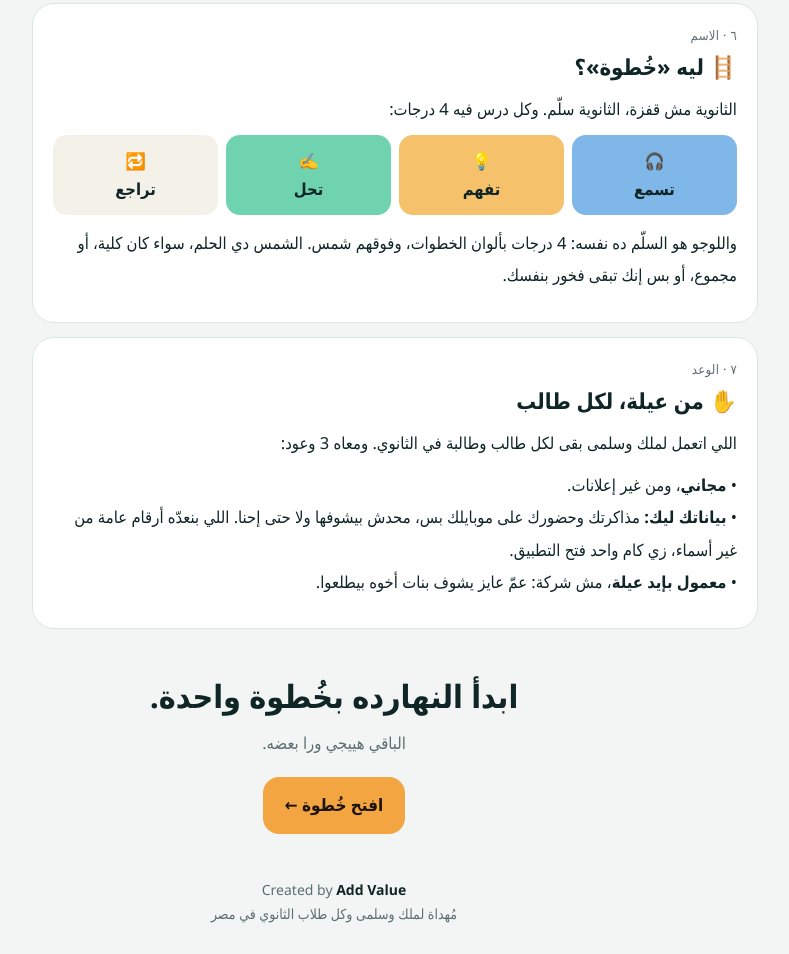
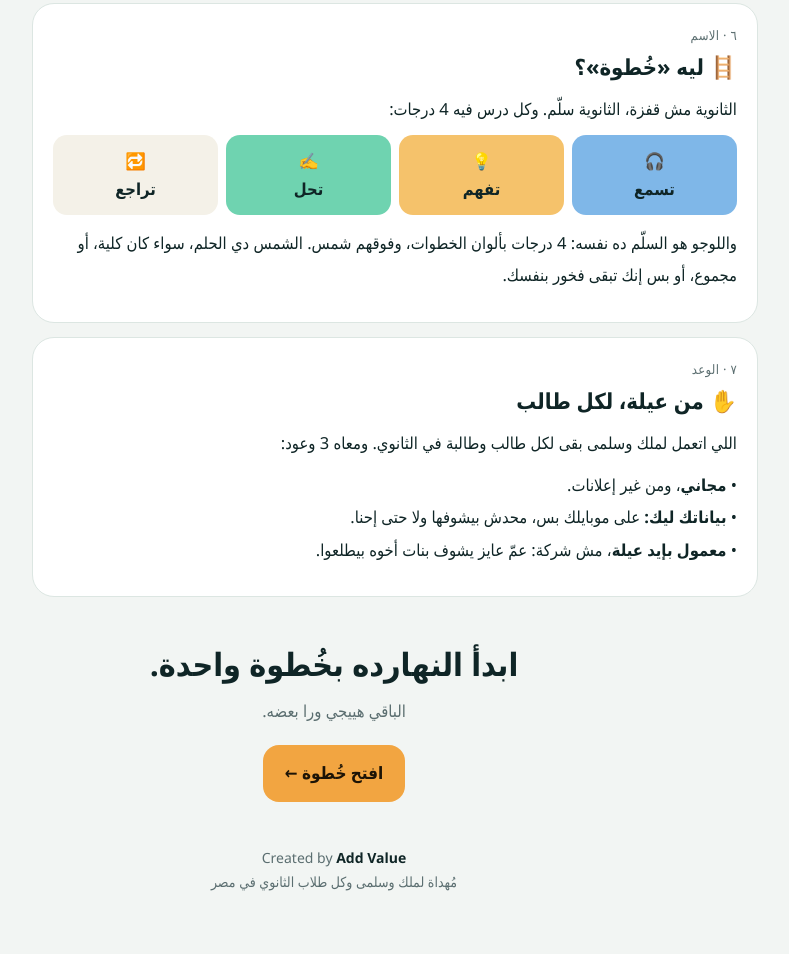
Before and after one commit to ahmedhafez3009-beep/Secondary-Application-, a plain HTML site: page story.html in a window 1280 px wide. Shown: the part 1697-2651 px from the top of the page, without its empty margins (306-1095 px from the left). After the commit the page ends 2619 px from the top, so only its background shows below. Drawn offline with Linux system fonts and the light colour scheme.

Commit message:
Restore privacy note: no usage counting
Co-Authored-By: Claude Opus 5.5 <noreply@anthropic.com>
Claude-Session: https://claude.ai/code/session_01WsJEfRvCHVV1FWo1tmrmyE

```diff
--- a/story.html
+++ b/story.html
@@ -97,7 +97,7 @@ footer b{color:var(--ink)}
     <p style="margin-top:12px">واللوجو هو السلّم ده نفسه: 4 درجات بألوان الخطوات، وفوقهم شمس. الشمس دي الحلم، سواء كان كلية، أو مجموع، أو بس إنك تبقى فخور بنفسك.</p></div>
   <div class="chap"><div class="k">٧ · الوعد</div><h2>✋ من عيلة، لكل طالب</h2>
     <p>اللي اتعمل لملك وسلمى بقى لكل طالب وطالبة في الثانوي. ومعاه 3 وعود:</p>
-    <p>• <b>مجاني</b>، ومن غير إعلانات.<br>• <b>بياناتك ليك:</b> مذاكرتك وحضورك على موبايلك بس، محدش بيشوفها ولا حتى إحنا. اللي بنعدّه أرقام عامة من غير أسماء، زي كام واحد فتح التطبيق.<br>• <b>معمول بإيد عيلة</b>، مش شركة: عمّ عايز يشوف بنات أخوه بيطلعوا.</p></div>
+    <p>• <b>مجاني</b>، ومن غير إعلانات.<br>• <b>بياناتك ليك:</b> على موبايلك بس، محدش بيشوفها ولا حتى إحنا.<br>• <b>معمول بإيد عيلة</b>، مش شركة: عمّ عايز يشوف بنات أخوه بيطلعوا.</p></div>
   <section style="text-align:center"><h2>ابدأ النهارده بخُطوة واحدة.</h2><p class="sub" style="margin-inline:auto">الباقي هييجي ورا بعضه.</p><a class="cta" href="app/">افتح خُطوة ←</a></section>
 </main>
 <footer><div>Created by <b>Add Value</b></div><div>مُهداة لملك وسلمى وكل طلاب الثانوي في مصر</div></footer>
```
Also changed, not shown: index.html (+1 -1 lines).
